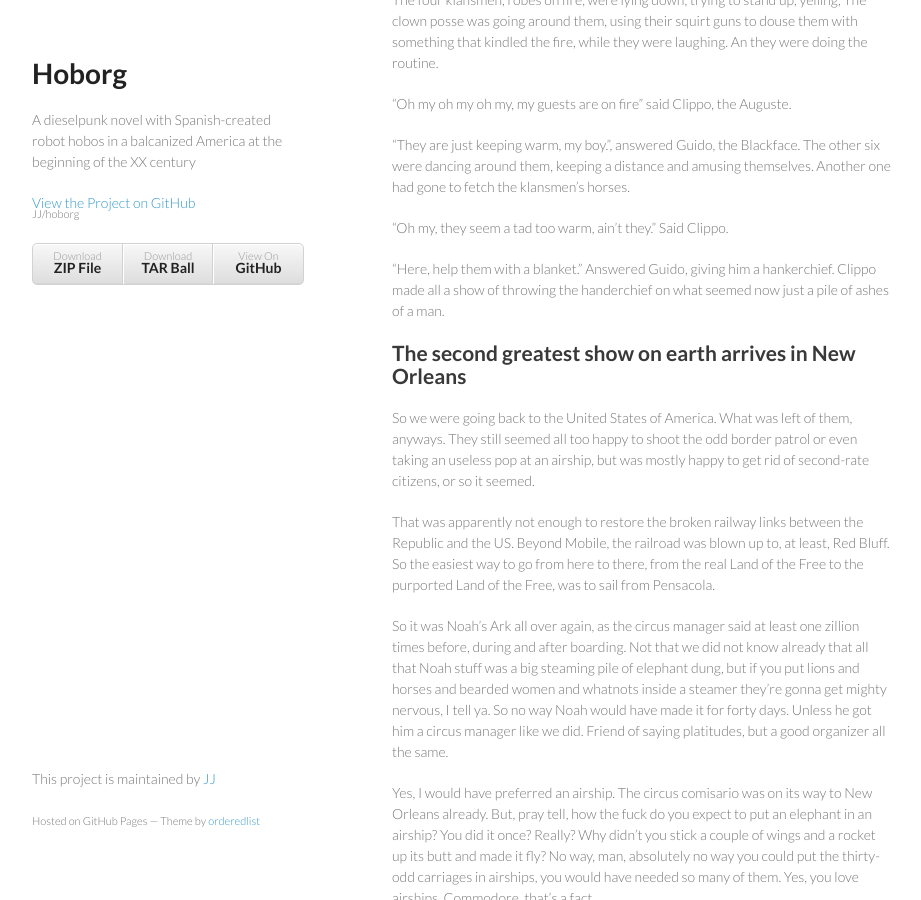
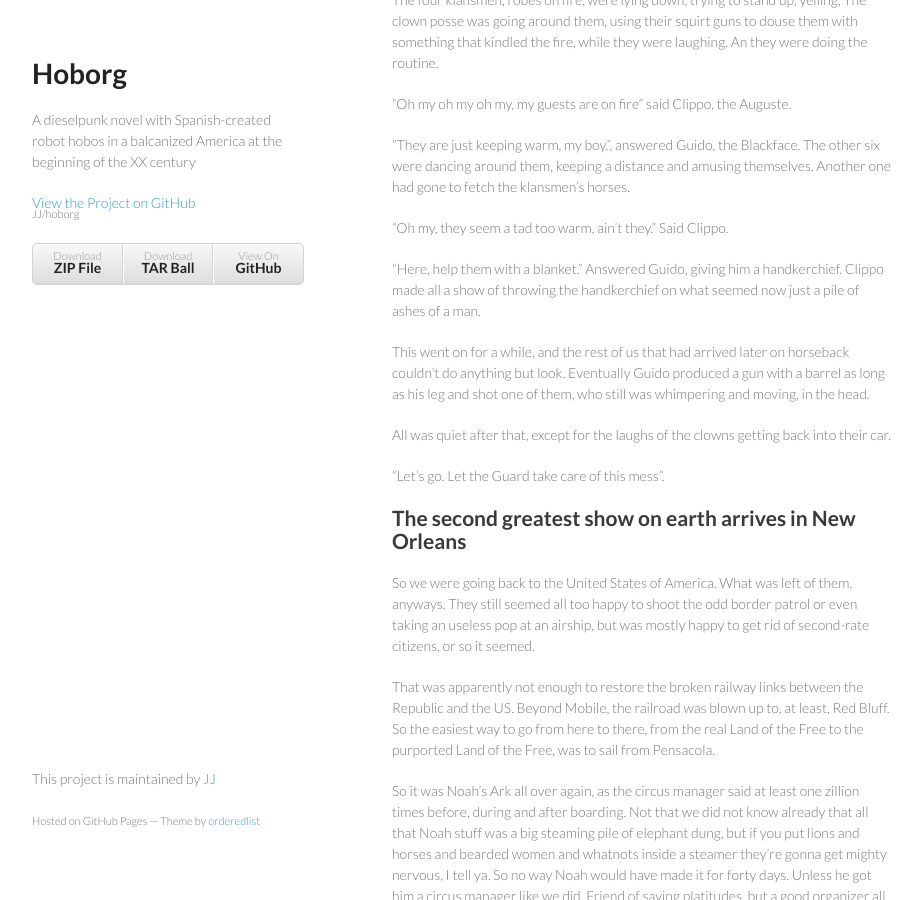
Before and after one commit to JJ/hoborg, a Jekyll site: the page built from text/text.md, in a window 1280 px wide and 900 px high, scrolled down 4996 px. Shown: the whole window, without its empty margins (178-1099 px from the left). Built offline with Jekyll 4.4.1, drawn with Linux system fonts in a browser that asks for light colours.

Commit message:
Sync text/text.md from master to gh-pages

```diff
--- a/text/text.md
+++ b/text/text.md
@@ -298,8 +298,19 @@ horses.
 "Oh my, they seem a tad too warm, ain't they." Said Clippo.
 
 "Here, help them with a blanket." Answered Guido, giving him a
-hankerchief. Clippo made all a show of throwing the handerchief on
+handkerchief. Clippo made all a show of throwing the handkerchief on
 what seemed now just a pile of ashes of a man.
+
+This went on for a while, and the rest of us that had arrived later on
+horseback couldn't do anything but look. Eventually Guido produced a
+gun with a barrel as long as his leg and shot one of them, who still
+was whimpering and moving, in the head.
+
+All was quiet after that, except for the laughs of the clowns getting
+back into their car.
+
+"Let's go. Let the Guard take care of this mess".
+
 
 
 
```
